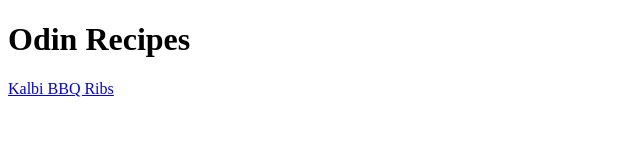
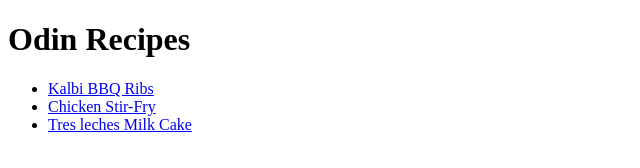
Before and after one commit to AndyParra/odin-recipes, a plain HTML site: page index.html in a window 1280 px wide. Shown: the whole page, without its empty margins (0-640 px from the left). Drawn offline with Linux system fonts and the light colour scheme.

Commit message:
Update index listing of links

```diff
--- a/index.html
+++ b/index.html
@@ -6,6 +6,10 @@
     </head>
     <body>
         <h1>Odin Recipes</h1>
-        <a href="./recipes/kalbi.html">Kalbi BBQ Ribs</a>
+        <ul>
+            <li><a href="./recipes/kalbi.html">Kalbi BBQ Ribs</a></li>
+            <li><a href="./recipes/chickenstirfry.html">Chicken Stir-Fry</a></li>
+            <li><a href="./recipes/treslechesmilkcake.html">Tres leches Milk Cake</a></li>
+        </ul>
     </body>
 </html>
```
